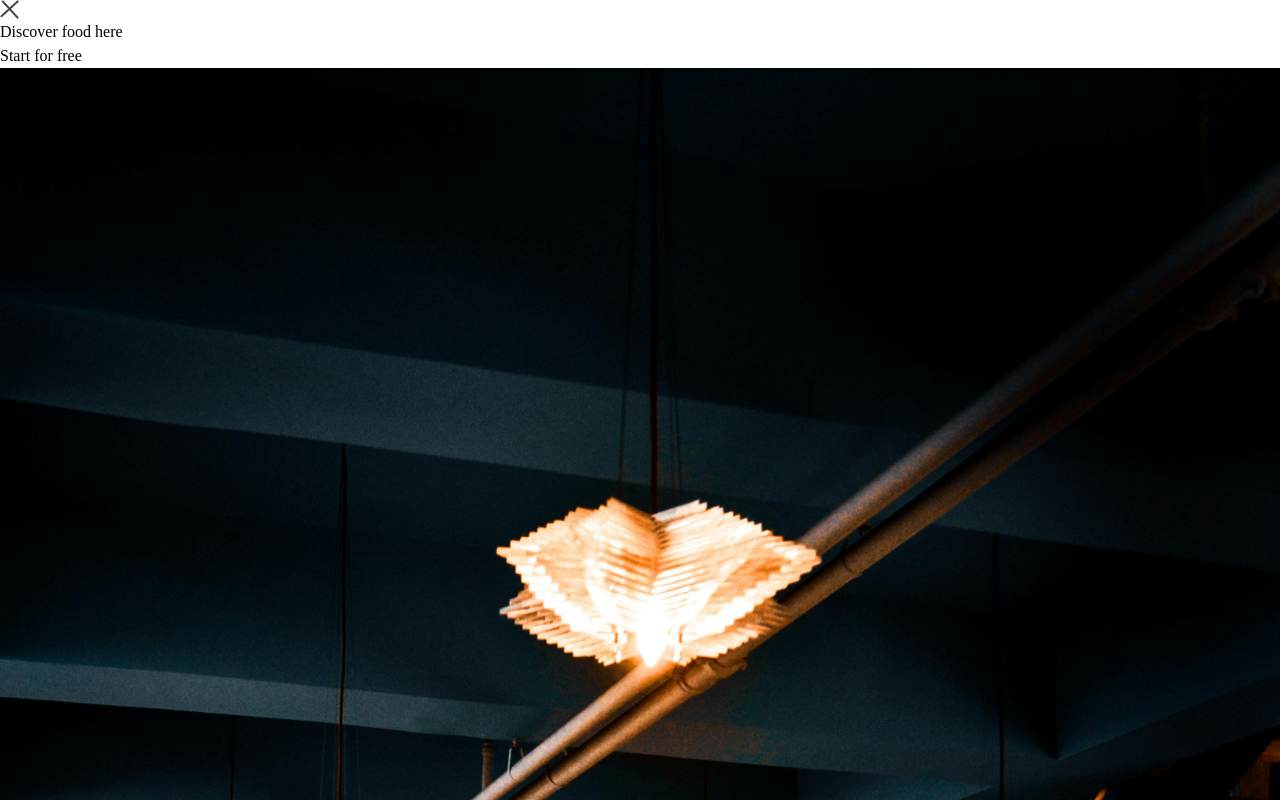
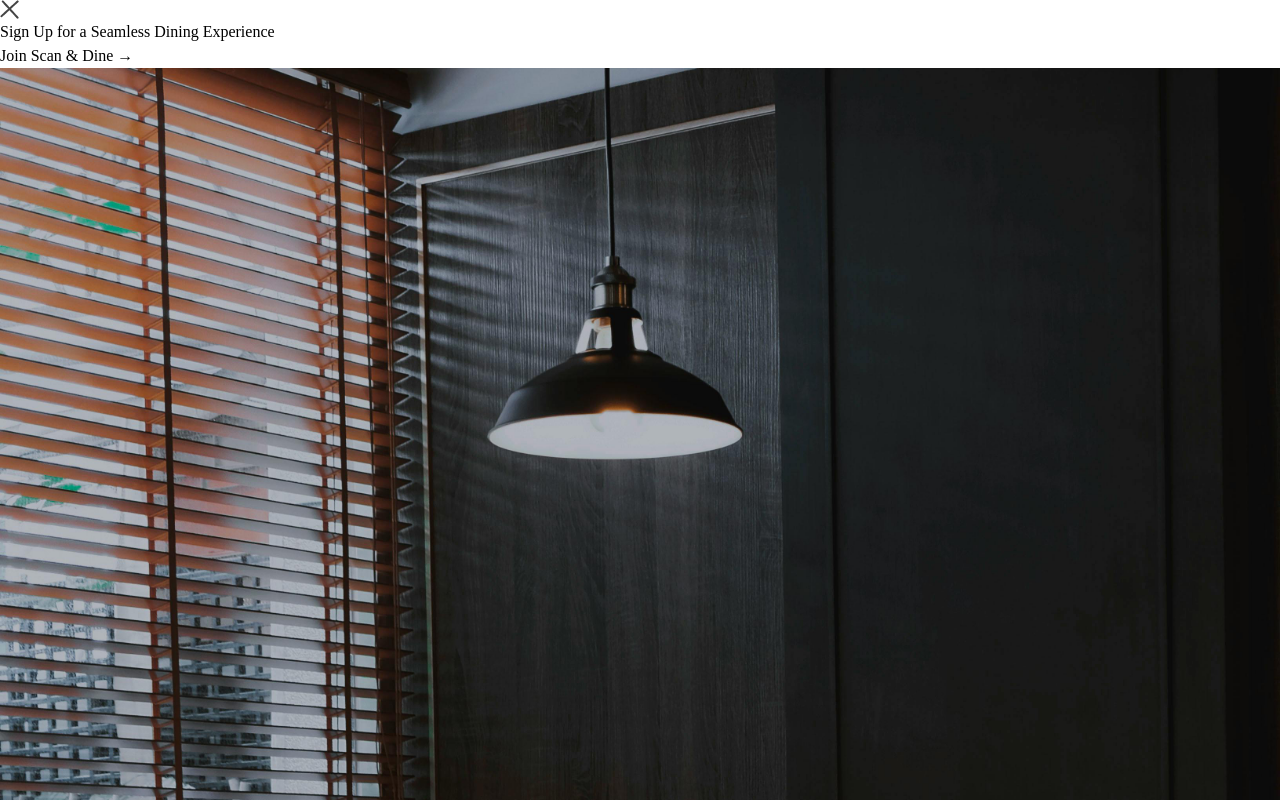
Before and after one commit to Sukh767/scan-and-dine, a React (Vite) app in the folder frontend/: page /login in a window 1280 px wide. Both pictures are taken after a click on the button "sign in". Shown: the top 800 px of the page. Built offline with nearby package versions, Linux system fonts and the light colour scheme.

Commit message:
Add hover effects to login and register buttons on the login page

```diff
--- a/frontend/src/components/LoginPage/LoginPage.jsx
+++ b/frontend/src/components/LoginPage/LoginPage.jsx
@@ -1,10 +1,10 @@
 import React, { useState } from 'react';
-import logImage from '/login.jpg';
+import logImage from '/logimage.jpg';
 import { FcGoogle } from "react-icons/fc";
 import { assets } from '../../assets/assets';
 
 const LoginPage = ({ setShowLogin }) => {
-  const [currState, setCurrState] = useState("Sign U");
+  const [currState, setCurrState] = useState("Sign Up");
 
   let [formData,setFormData] = useState({
     name: "",
@@ -50,10 +50,19 @@ const LoginPage = ({ setShowLogin }) => {
 
         {/* Left side with image */}
         <div className='relative w-full md:w-1/2 h-[300px] md:h-auto flex flex-col'>
-          <div className='absolute top-[20%] left-[10%] flex flex-col image_container z-10'>
-            <h1 className='text-3xl md:text-4xl text-white font-bold my-8'>Discover food here</h1>
-            <p className='text-lg md:text-xl text-white'>Start for free</p>
-          </div>
+        {
+        currState === "Sign Up"
+          ? <div className='absolute top-[20%] left-[10%] flex flex-col image_container z-10'>
+            <h1 className='text-3xl md:text-4xl text-white font-bold my-8'>Sign Up for a Seamless Dining Experience</h1>
+            <p className='text-lg md:text-xl text-white'>Join Scan & Dine &rarr;</p>
+            </div>
+          :
+            <div className='absolute top-[20%] left-[10%] flex flex-col image_container z-10'>
+            <h1 className='text-3xl md:text-4xl text-white font-bold my-8'>Welcome Back to Scan & Dine!</h1>
+            <p className='text-lg md:text-xl text-white'>Ready to Savor?</p>
+            </div>
+        }
+
           <img className='w-full h-full object-cover' src={logImage} alt="Login Background" />
         </div>
 
@@ -90,7 +99,7 @@ const LoginPage = ({ setShowLogin }) => {
                 htmlFor='userName'
                 type="email"
                 placeholder='Email'
-                className='w-full text-black py-2 my-2 bg-transparent border-b border-black outline-none focus:outline-none'
+                className='w-full text-black py-2 my-2 bg-transparent border-b border-black outline-none focus:outline-none '
                 value={formData.userName}
                 onChange={handleInputChange}
                 required
@@ -119,11 +128,11 @@ const LoginPage = ({ setShowLogin }) => {
 
               <div className='w-full flex flex-col my-4'>
                 {currState === "Sign Up" ?
-                <button className='w-full font-semibold text-white my-2 bg-[#060606] rounded-md p-4 text-center flex items-center justify-center cursor-pointer'>
+                <button className='w-full font-semibold text-black my-2 bg-[#ea580c] hover:bg-[#f97316] rounded-md p-4 text-center flex items-center justify-center cursor-pointer'>
                   Register
                 </button>
                 :
-                <button className='w-full font-semibold text-[#060606] my-2 bg-white border border-black/40 rounded-md p-4 text-center flex items-center justify-center cursor-pointer'>
+                <button className='w-full font-semibold text-[#060606] my-2 bg-white border hover:bg-[#ea580c] border-black/40 rounded-md p-4 text-center flex items-center justify-center cursor-pointer'>
                   Login
                 </button>
                 }
@@ -134,10 +143,11 @@ const LoginPage = ({ setShowLogin }) => {
                 <p className='text-lg absolute top-1/2 transform -translate-y-1/2 text-black/80 bg-[#f5f5f5] px-2'>Or</p>
               </div>
 
-              <div className='w-full font-semibold text-[#060606] my-2 bg-white border border-black/40 rounded-md p-4 text-center flex items-center justify-center cursor-pointer'>
-                <FcGoogle className='h-6 mr-2' size={24}/>
+              <div className='w-full font-semibold text-[#060606] my-2 bg-white border border-black/40 rounded-md p-4 text-center flex items-center justify-center cursor-pointer hover:bg-black/85 hover:text-white transition-colors duration-300'>
+                <FcGoogle className='h-6 mr-2' size={24} />
                 Sign In With Google
               </div>
+
             </form>
           </div>
           {currState === "Login" ?
```
Also changed, not shown: frontend/public/img2.jpg (added).
